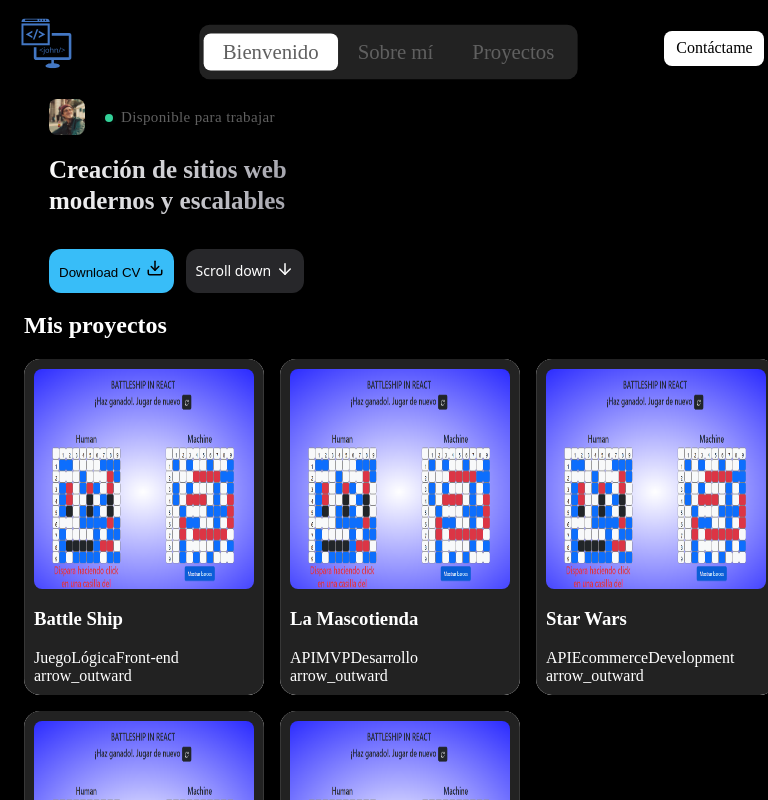
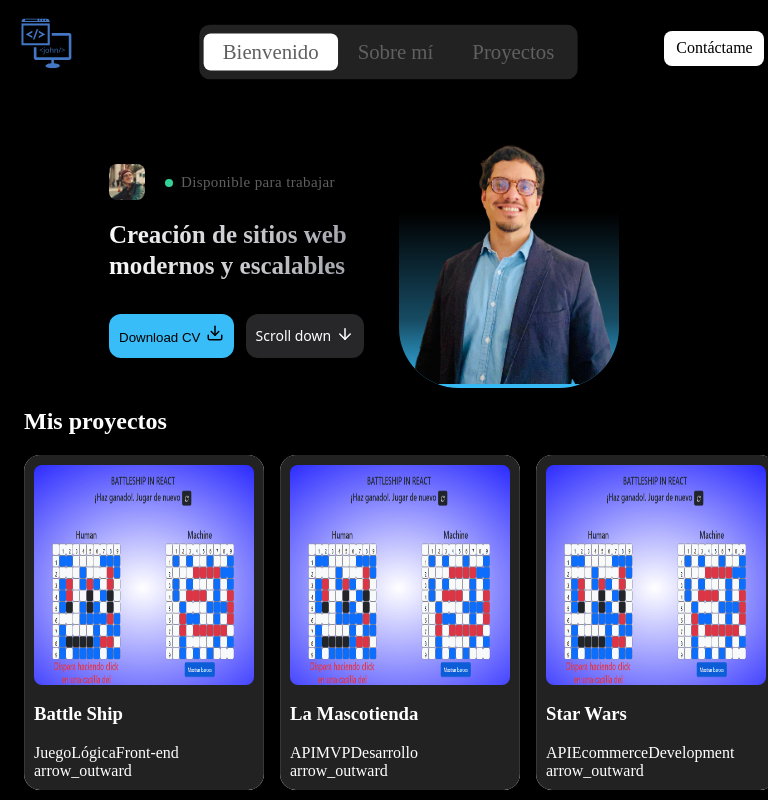
Before and after one commit to blancojohn/Portafolio-web, a React (Vite) app: page / in a window 768 px wide. Shown: the top 800 px of the page. Built offline with nearby package versions, Linux system fonts and the light colour scheme.

Commit message:
Adición de media query en resolución menor a 1024px y otros ajustes del componente Person

```diff
--- a/src/components/Person.jsx
+++ b/src/components/Person.jsx
@@ -48,7 +48,6 @@
                     <figure className="Person-figure-background">
                         <img
                             src="/images/jb-foto.png"
-                            height={420}
                             alt="John Blanco"
                             className="Person-img"
                         />
--- a/src/index.css
+++ b/src/index.css
@@ -155,6 +155,12 @@
   }
 }
 
+@media (min-width: 640px) and (max-width: 1023px){
+  .Person-section {
+    padding-top: 110px;
+  }
+}
+
 .Person-div-container {
   display: grid;
   width: 100%;
@@ -175,11 +181,22 @@
   }
 }
 
-@media (min-width: 1024px) and (max-width: 1279){
+@media (min-width: 1024px) and (max-width: 1279px){
   .Person-div-container {
     max-width: 800px;
     display: grid;
     grid-template-columns: repeat(auto-fill, minmax(300px, 1fr));
+    padding-left: 32px;
+    padding-right:32px;
+    gap: 30px;
+  }
+}
+
+@media (min-width: 640px) and (max-width: 1023px){
+  .Person-div-container {
+    max-width: 600px;
+    display: grid;
+    grid-template-columns: repeat(auto-fill, minmax(200px, 1fr));
     padding-left: 32px;
     padding-right:32px;
     gap: 30px;
@@ -251,7 +268,7 @@
 }
 
 .Person-h2-headline {
-  max-width: 16ch;
+  max-width: 20ch;
   margin-top: 3px;
   margin-bottom: 32px;
   font-size: 25px;
@@ -263,9 +280,12 @@
   -webkit-text-fill-color: transparent;
 }
 
-@media (max-width: 800px) {
+@media (min-width: 1280px) {
   .Person-h2-headline {
-    max-width: 20ch;
+    max-width: 13ch;
+    margin-bottom: 40px;
+    font-size: 50px;
+    line-height: 1.15;
   }
 }
 
@@ -278,12 +298,9 @@
   }
 }
 
-@media (min-width: 1280px) {
+@media (min-width: 640px) and (max-width: 1023px) {
   .Person-h2-headline {
-    max-width: 13ch;
-    margin-bottom: 40px;
-    font-size: 50px;
-    line-height: 1.15;
+    max-width: 20ch;
   }
 }
 
@@ -307,6 +324,7 @@
 
   .Person-img {
     width: 100%;
+    height: 100%;
   }
 }
 
@@ -320,6 +338,21 @@
 
   .Person-img {
     width: 100%;
+    height: 100%;
+  }
+}
+
+@media (min-width: 640px) and (max-width: 1023px){
+  .Person-photo-box {
+    display: block;
+    grid-area: 1 / 2 / 2 / 3;
+    justify-self: start;
+    width: 220px;
+  }
+
+   .Person-img {
+    width: 100%;
+    height: 100%;
   }
 }
 
```
